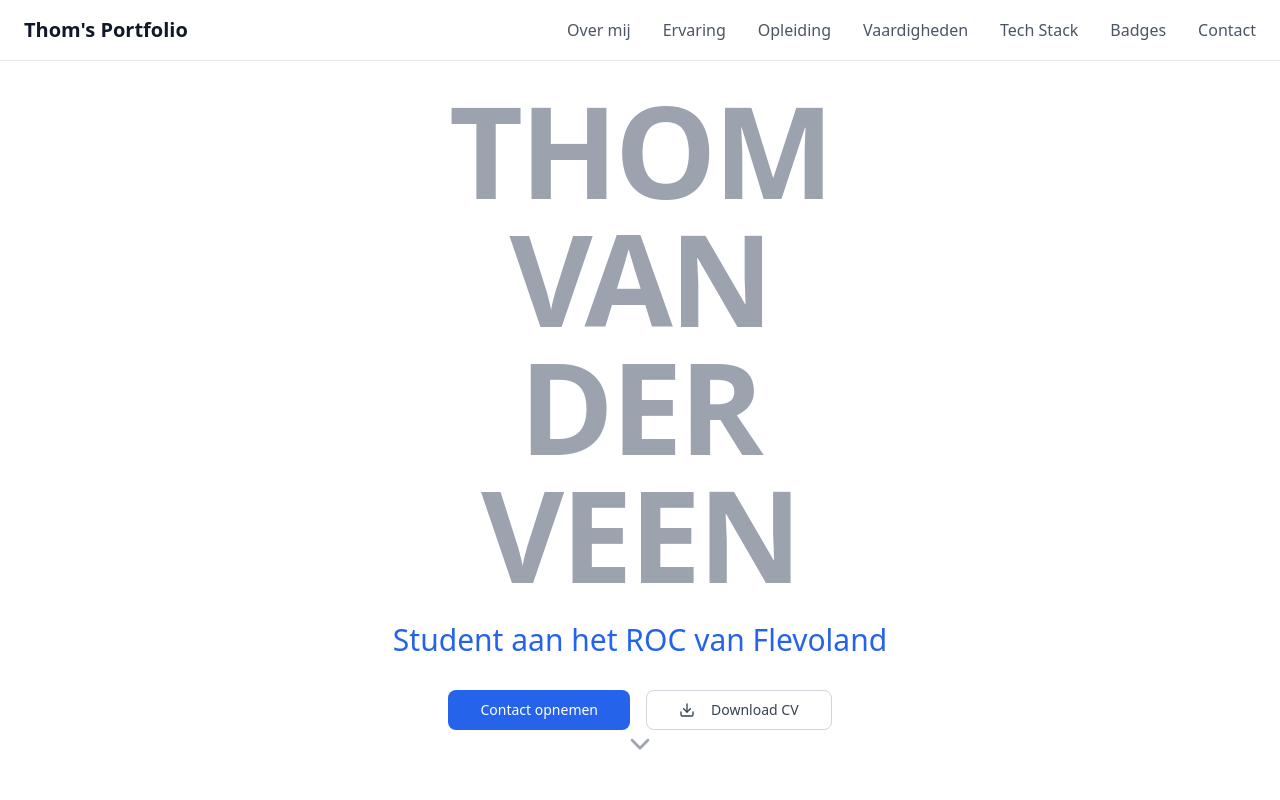
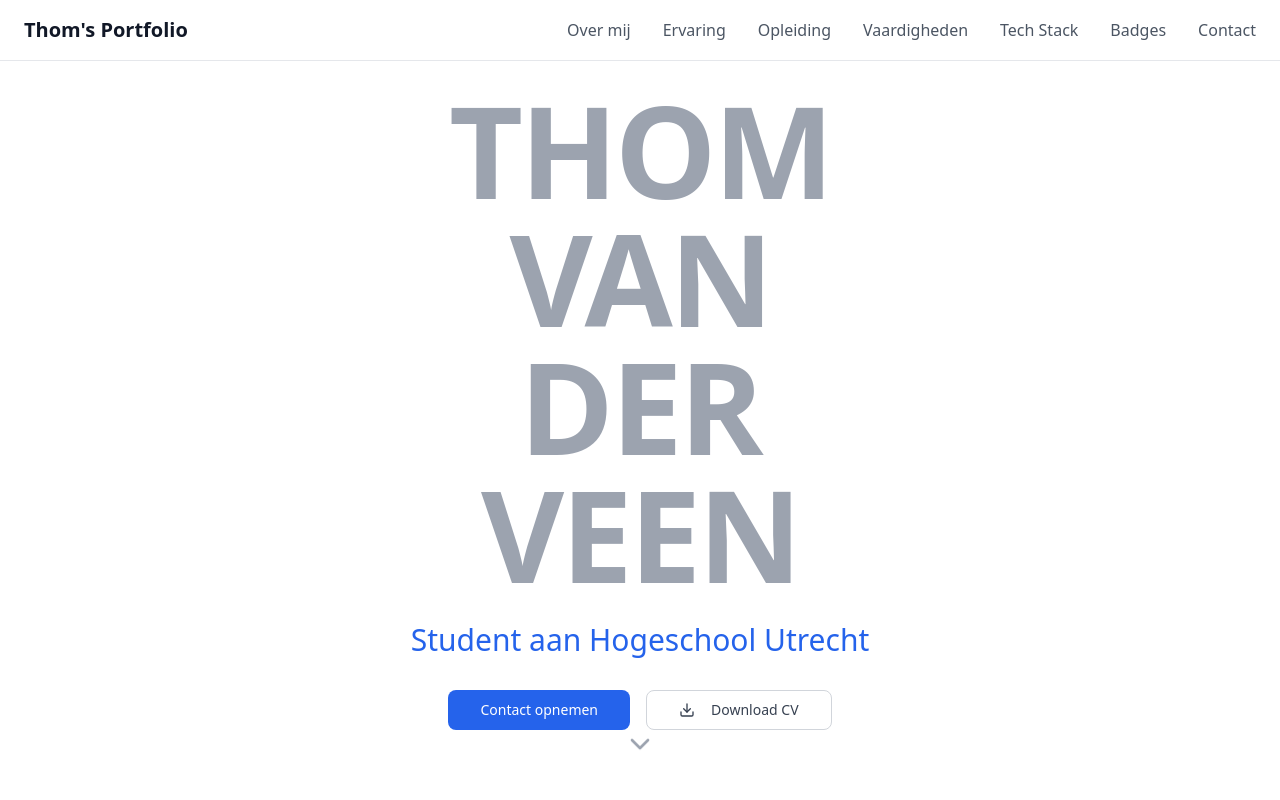
Before and after one commit to ThomCorp-INC/github-pages-replica-kit, a React (Vite) app: page / in a window 1280 px wide. Shown: the top 800 px of the page. Built offline with nearby package versions, Linux system fonts and the light colour scheme.

Commit message:
Update Hero.tsx

```diff
--- a/src/components/Hero.tsx
+++ b/src/components/Hero.tsx
@@ -37,7 +37,7 @@ export const Hero = () => {
         </h1>
 
         <h2 className="text-xl md:text-2xl lg:text-3xl text-blue-600 mb-8 font-medium">
-          Student aan het ROC van Flevoland
+          Student aan Hogeschool Utrecht
         </h2>
 
         <div className="flex flex-col sm:flex-row gap-4 justify-center items-center mb-16">
```
